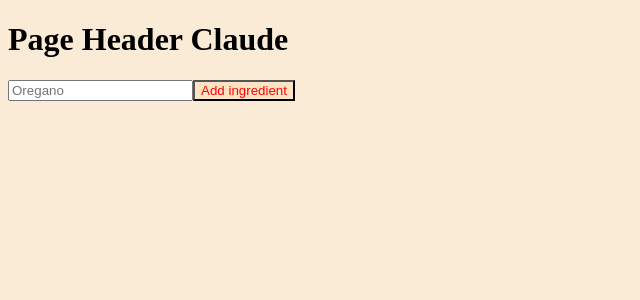
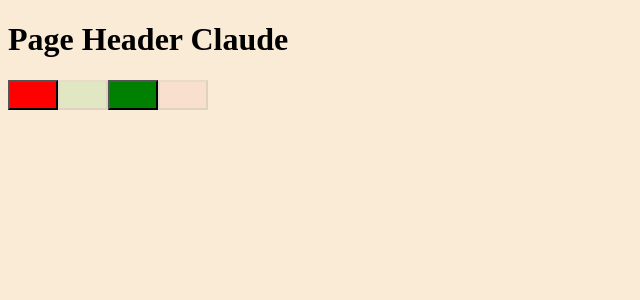
Before and after one commit to donthomas010/fullstack2, a React (Vite) app in the folder react-chef/: page / in a window 1280 px wide. Shown: the top 300 px of the page, without its empty margins (0-640 px from the left). Built offline with nearby package versions, Linux system fonts and the light colour scheme.

Commit message:
1.11.13 commit

```diff
--- a/react-chef/src/App.jsx
+++ b/react-chef/src/App.jsx
@@ -1,17 +1,23 @@
 import Header from "./Header"
 import Content from "./Content"
-import Card from "./Card"
+import Card from "./cards/Card"
 import Form from "./Form"
 import Render from "./Render"
+import CountApp from "./Counter/CountApp"
+import Pads from "./soundpads/Pads"
+import Parentpad from "./soundpads/Parentpad"
 
 export default function App(){
   return(
     <>
       <Header />
-      <Content />
-      {/* <Card />
+      {/* <Content /> */}
+      {/* {/*
       {/* <Form />
       <Render /> */}
+      {/* <Card /> */}
+      {/* <CountApp /> */}
+      <Parentpad  darkMode= 'false'/>
     </>
   )
 }
--- a/react-chef/src/Content.jsx
+++ b/react-chef/src/Content.jsx
@@ -13,36 +13,12 @@ export default function Content(){
         setIngredients(prevIngredient => [...prevIngredient, newIngredient])
     }
 
-    //Testing
-    // const [result, func]  = React.useState("Hello")
-    // console.log(result, func)
 
-    // //Counter addition & Substraction
-    // const [count, setCount] = React.useState(5)
-    // function add(){
-    //     setCount(prevCount => prevCount + 2)
-    // }
+    const [recipeShown, setRecipeShown] = React.useState(false)
+    function GetRecipe(){
+        setRecipeShown(prevRecipe => !prevRecipe)
+    }
 
-    // function minus(){
-    //     setCount(prevCount => prevCount - 2)
-    // }
-
-    // //Set state yes, No
-    // const [isGoing, setIsGoing] = React.useState(true)
-
-    // function clickState(){
-    //     setIsGoing(prevIsGoing => !prevIsGoing )
-    // }
-
-    // //Complex arrays
-    // const [myThings, setMyThings] = React.useState(["aaaa","fdfdef"]);
-    // const allThings = ["11", "qq", "44", "vdgfd"];
-    // const thingsElement = myThings.map(thing =>  <p key={thing}>{thing}</p>)
-
-    // function addthings(){
-    //     setMyThings(prevMyThings => [...prevMyThings, allThings[myThings.length]])
-    //     console.log(myThings.length)
-    // }
     return(
         <main>
             <form action={addNew} className="add-ingredient-form">
@@ -59,22 +35,12 @@ export default function Content(){
                     {
                         addIngredient.length > 2 &&
                         <div>
-                        <button>Get a Recipe</button>
+                        <button onClick={GetRecipe}>Get a Recipe</button>
+                        {
+                            recipeShown &&
+                            <p>New recipe with ingredient</p>}
                     </div>}
                 </section>}
-
-            {/*
-            <div>
-            <button onClick={handleClick}> {result}</button>
-                <button onClick={minus}>-</button>
-                <h2>{count}</h2>
-                <button onClick={add}>+</button>
-                <button className="value" onClick={clickState}>{isGoing ? "Yex" : "No"}</button>
-                <div>
-                    {thingsElement}
-                </div>
-                <button onClick={addthings}>Add</button>
-            </div> */}
         </main>
     )
 }
--- /dev/null
+++ b/react-chef/src/Counter/Count.jsx
@@ -0,0 +1,5 @@
+export default function Count(props){
+    return(<>
+        <h2>{props.number}</h2>
+    </>)
+}
--- /dev/null
+++ b/react-chef/src/Counter/CountApp.jsx
@@ -0,0 +1,51 @@
+import React from "react";
+import Count from "./Count";
+
+export default function CountApp(){
+
+
+    // //Testing
+    // const [result, func]  = React.useState("Hello")
+    // console.log(result, func)
+
+    //Counter addition & Substraction
+    const [count, setCount] = React.useState(5)
+    function add(){
+        setCount(prevCount => prevCount + 2)
+    }
+
+    function minus(){
+        setCount(prevCount => prevCount - 2)
+    }
+
+    // //Set state yes, No
+    // const [isGoing, setIsGoing] = React.useState(true)
+
+    // function clickState(){
+    //     setIsGoing(prevIsGoing => !prevIsGoing )
+    // }
+
+    // //Complex arrays
+    // const [myThings, setMyThings] = React.useState(["aaaa","fdfdef"]);
+    // const allThings = ["11", "qq", "44", "vdgfd"];
+    // const thingsElement = myThings.map(thing =>  <p key={thing}>{thing}</p>)
+
+    // function addthings(){
+    //     setMyThings(prevMyThings => [...prevMyThings, allThings[myThings.length]])
+    //     console.log(myThings.length)
+    // }
+
+    return(<main>
+            <div>
+                {/* <button onClick={handleClick}> {result}</button> */}
+                <button onClick={minus}>-</button>
+                <Count number= {count}/>
+                <button onClick={add}>+</button>
+                {/* <button className="value" onClick={clickState}>{isGoing ? "Yex" : "No"}</button>
+                <div>
+                    {thingsElement}
+                </div>
+                <button onClick={addthings}>Add</button> */}
+            </div>
+    </main>)
+}
--- a/react-chef/src/Card.jsx
+++ b/react-chef/src/cards/Card.jsx
@@ -1,4 +1,5 @@
 import React from "react"
+import Star from "./Star";
 
 export default function Card(){
 
@@ -19,10 +20,10 @@ export default function Card(){
     }
 
     return(<main>
-        <h1 className="name">{avatar.firstName}</h1>
-        <h1 className="name">{avatar.lastName}</h1>
-        <h2 className="contact">{avatar.phone}</h2>
-        <h3 className="contact">{avatar.email}</h3>
-        <p className="favourite" onClick={toggleFavourite}> favour {starStatus}</p>
+        <h1 className="name">First Name: {avatar.firstName}</h1>
+        <h1 className="name">Last Name: {avatar.lastName}</h1>
+        <h2 className="contact">Phone: {avatar.phone}</h2>
+        <h3 className="contact">Email: {avatar.email}</h3>
+        <Star starStatus = {starStatus} handleClick = {toggleFavourite}/>
         </main>)
 }
--- /dev/null
+++ b/react-chef/src/cards/Star.jsx
@@ -0,0 +1,5 @@
+export default function Star(Props){
+
+
+    return(<p className="favourite" onClick={Props.handleClick}> favour: {Props.starStatus}</p>)
+}
--- /dev/null
+++ b/react-chef/src/soundpads/Pads.jsx
@@ -0,0 +1,9 @@
+
+export default function Pads(props){
+
+    const opacityValue = props.on ? "1" : "0.1";
+
+    console.log(opacityValue );
+    return(<button
+        style={{backgroundColor: props.color, width: "50px", height: "30px", opacity: opacityValue}}></button>)
+}
--- /dev/null
+++ b/react-chef/src/soundpads/Parentpad.jsx
@@ -0,0 +1,21 @@
+import React from "react";
+import Pads from "./Pads";
+import padData from "./pad"
+
+export default function Parentpad(props){
+
+    const [pads, setPads] = React.useState(padData)
+
+    const styles = {
+        backgroundColor: props.darkMode ? "#222222" : "#cccccc",
+        width: "50px",
+        height: "20px"
+    }
+
+    const buttonElement = pads.map(pad =>{
+        return <Pads key= {pad.id} color={pad.color} on={pad.on}/>
+    })
+    return(<main>
+        {buttonElement}
+    </main>)
+}
--- /dev/null
+++ b/react-chef/src/soundpads/pad.js
@@ -0,0 +1,22 @@
+export default [
+    {
+        id: 1,
+        color: "red",
+        on: true
+    },
+    {
+        id: 2,
+        color: "#11cc11",
+        on: false
+    },
+    {
+        id: 3,
+        color: "green",
+        on: true
+    },
+    {
+        id: 4,
+        color: "#F48888",
+        on: false
+    },
+]
```
